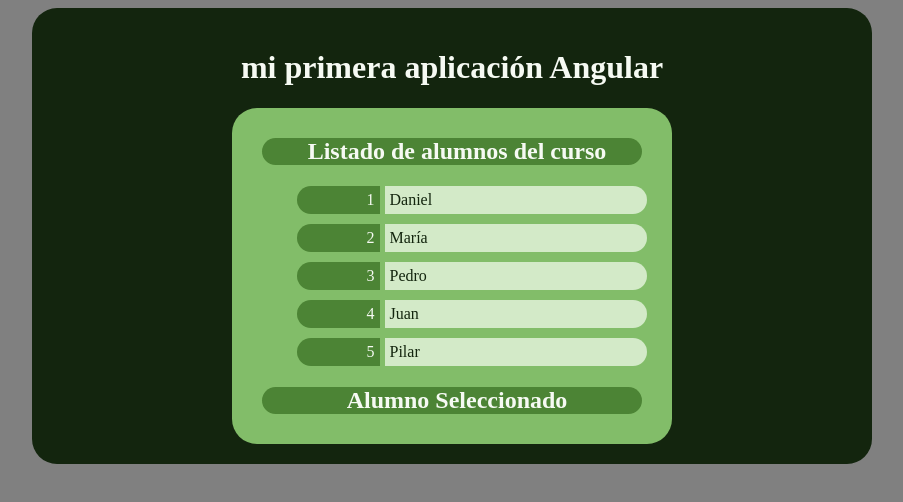
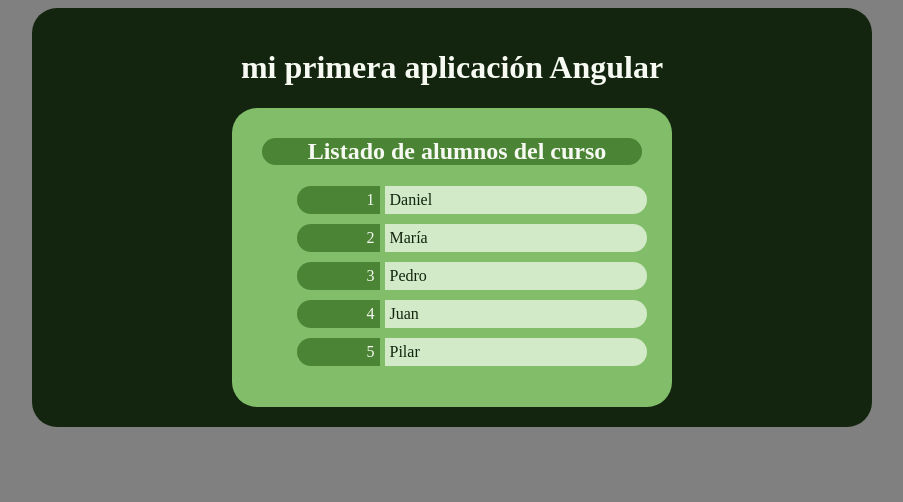
Before and after one commit to UngureanuAdrianPaul/CursoAngular, an Angular app: page / in a window 1280 px wide. Shown: the top 502 px of the page, without its empty margins (188-1091 px from the left). Built offline with nearby package versions, Linux system fonts and the light colour scheme.

Commit message:
añadido deseleccionar alumno si se pulsa dos veces

```diff
--- a/src/app/ListaAlumnos/ListaAlumnos.component.html
+++ b/src/app/ListaAlumnos/ListaAlumnos.component.html
@@ -6,7 +6,7 @@
             <div class="valor"[class.valorSelected]="alumno===alumnoActual">{{alumno.nombre}}</div>
         </li>
     </ul>
-    <h2>Alumno Seleccionado</h2>
+    <h2 *ngIf="alumnoActual.dni!=-1">Alumno Seleccionado</h2>
     <div class="contenedor" *ngIf="alumnoActual.dni!=-1">
         <div class="clave">Actual: {{alumnoActual.dni}}</div>
         <div class="valor">{{alumnoActual.nombre}}</div>
--- a/src/app/ListaAlumnos/ListaAlumnos.component.ts
+++ b/src/app/ListaAlumnos/ListaAlumnos.component.ts
@@ -26,6 +26,11 @@
 
   onSelectAlumno(alumno:Alumno):void  {
     console.log("Alumno seleccionado: "+alumno.nombre);
-    this.alumnoActual=alumno;
+    if (this.alumnoActual!=alumno){
+      this.alumnoActual=alumno;
+    } else {
+      this.alumnoActual={dni:-1,nombre:""};
+    }
+
   }
 }
```
